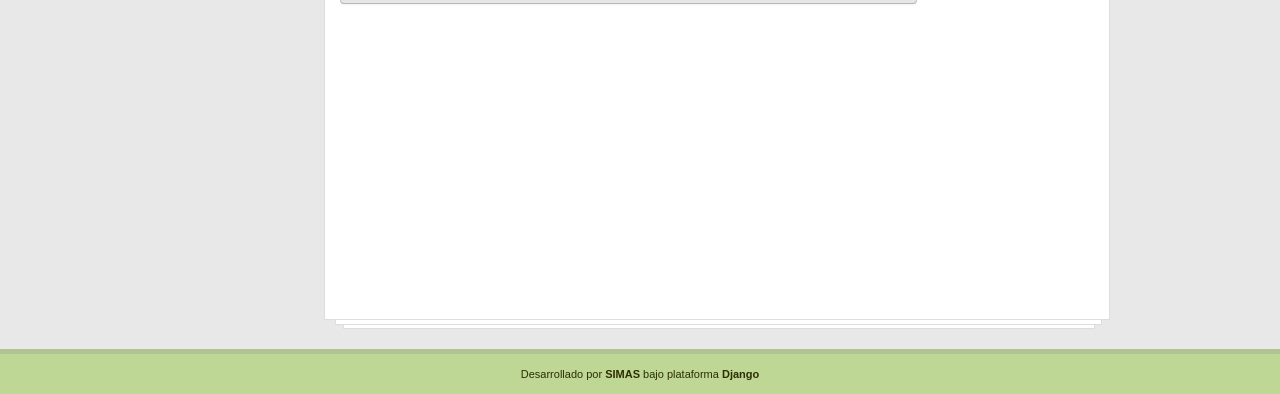
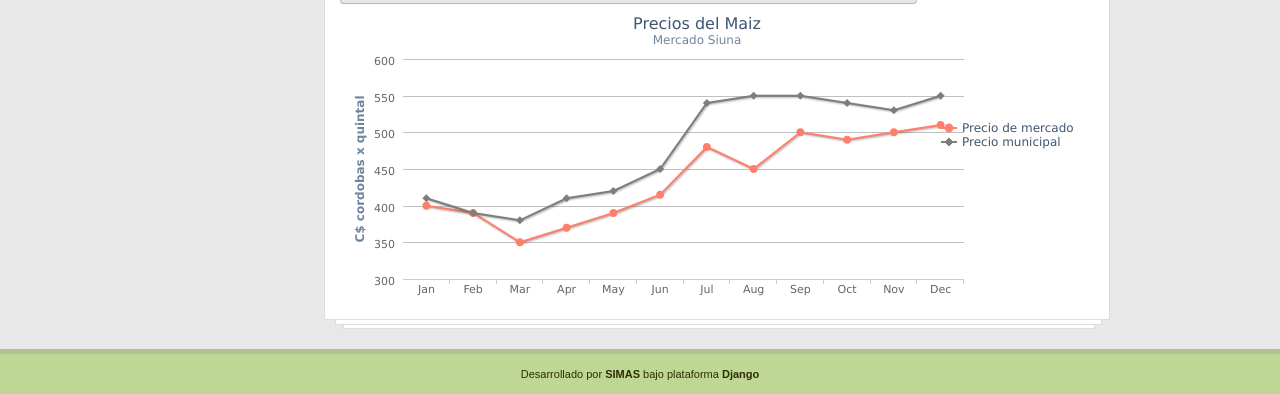
Before and after one commit to CARocha/mcampesino, a Django app: template templates/mercado.html in a window 1280 px wide. Shown: the part 831-1225 px from the top of the page. Run offline with Django 3.2, Linux system fonts and the light colour scheme; the template is opened without the code that fills it: values that come from a table or form of the project are taken from there, others are empty; data comes from the database, SQL or seed files in the repository; tables that the repository leaves empty hold one stand-in row (values such as "Sample post"); parts of the project's set-up code (start-up, migrations or seed data) failed here and were passed over; some libraries are stand-ins or nearby versions; some web fonts are replaced.

Commit message:
agregando grafo

```diff
--- a/templates/mercado.html
+++ b/templates/mercado.html
@@ -233,7 +233,7 @@ $(function () {
                         <img src="{{fresco.picture.url_60x60}}" class="img-circle">{{fresco.nombre}}
                         </a>
                       {% endfor %}
-                      <div id="container{{forloop.counter}}" style="min-width: 200px; height: 300px; margin: 0 auto"></div>
+                      <div id="container1" style="min-width: 200px; height: 300px; margin: 0 auto"></div>
                   </div>
                   <div class="tab-pane" id="productos-procesados">
                       productos procesados
```
